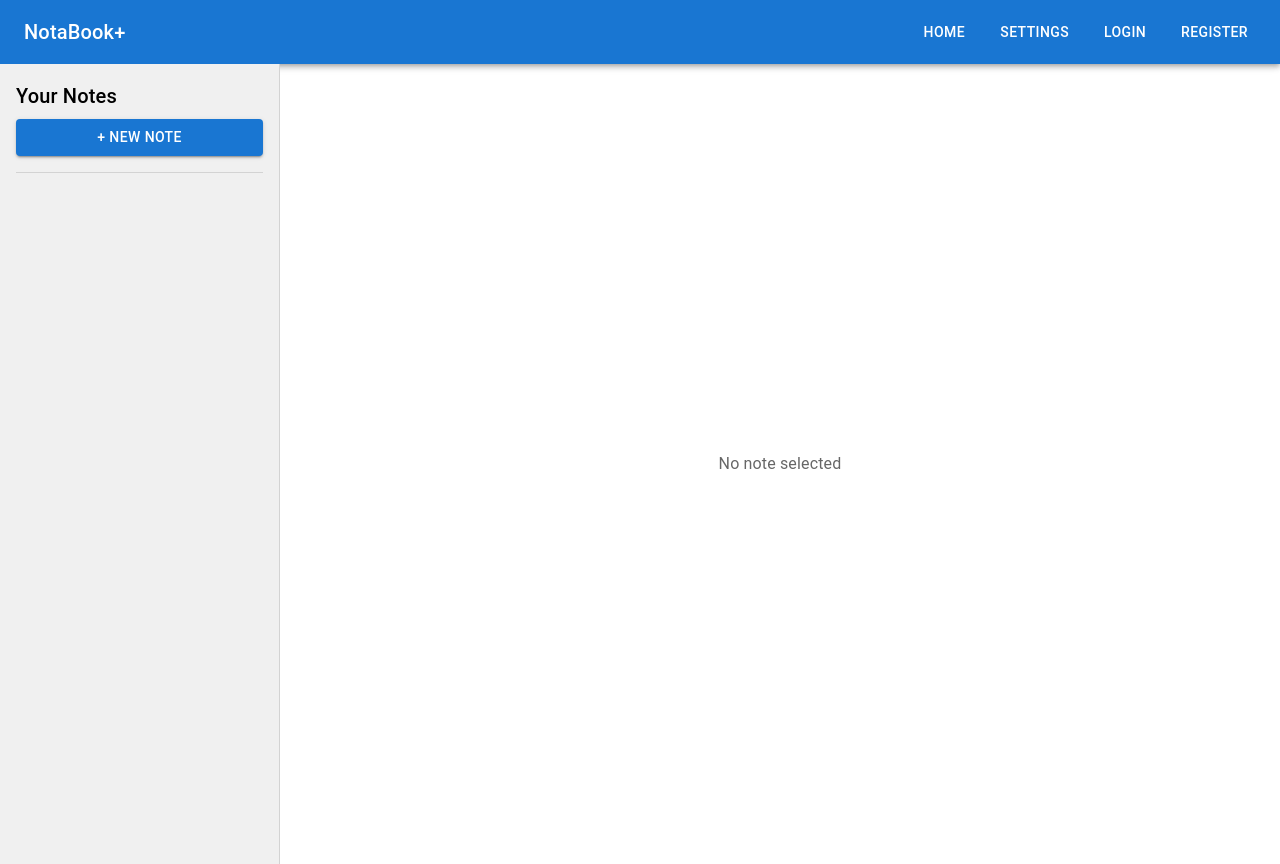
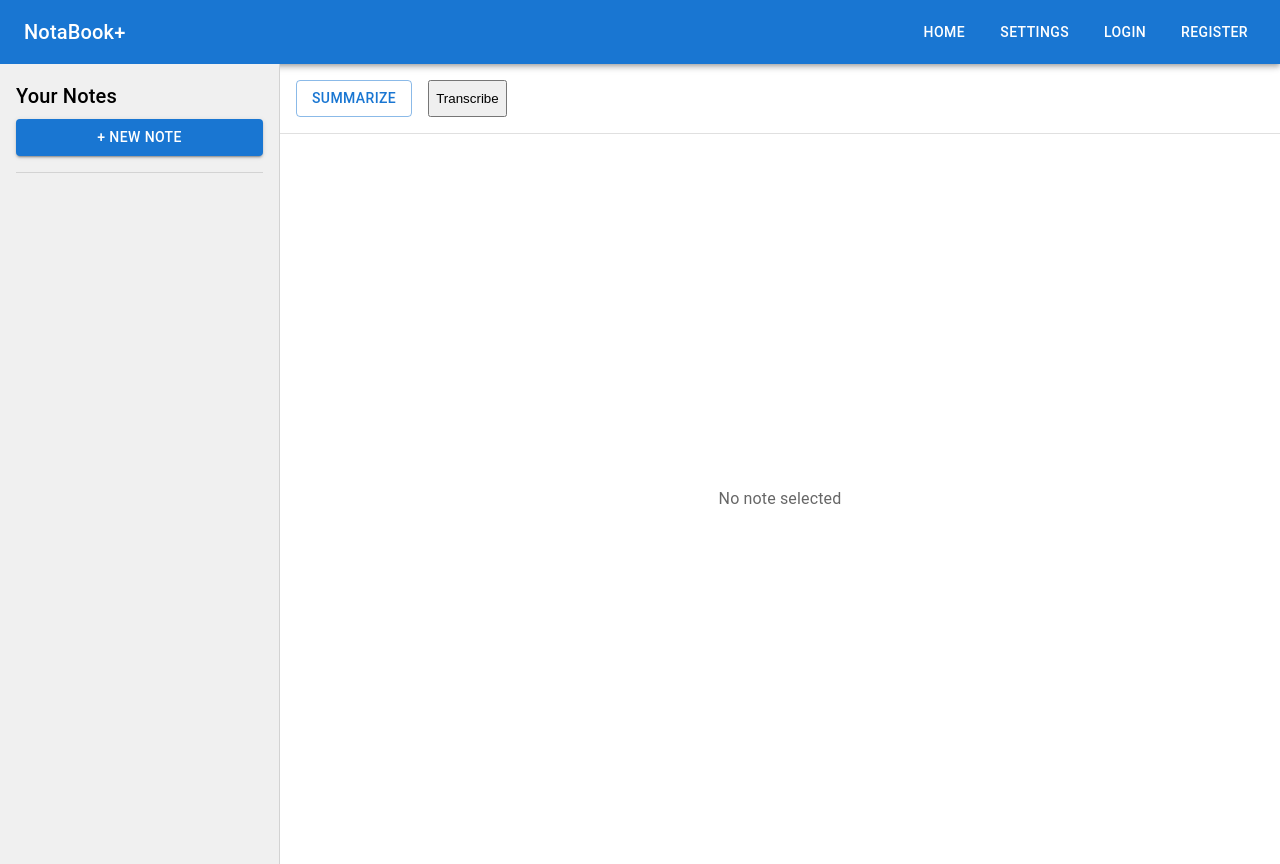
Before and after one commit to bcadestewart/NotaBookPlus, a React (Create React App) app in the folder frontend/: page / in a window 1280 px wide. Built offline with nearby package versions, Linux system fonts and the light colour scheme.

Commit message:
Fixed missing summarize and transcribe buttons

```diff
--- a/frontend/src/pages/Home.js
+++ b/frontend/src/pages/Home.js
@@ -1,5 +1,6 @@
 import { useState, useEffect } from "react";
 import NoteViewer from "../components/NoteViewer";
+import TranscriptionButton from "../components/TranscriptionButton";
 import {
   Box,
   Button,
@@ -9,6 +10,7 @@ import {
   ListItemText,
   Typography,
   useTheme,
+  Stack,
 } from "@mui/material";
 
 export default function Home() {
@@ -72,10 +74,14 @@ export default function Home() {
     }
   };
 
+  const handleSummarize = () => {
+    alert("Summarize feature is not implemented yet.");
+  };
+
   const selectedNote = notes.find((note) => note.id === selectedNoteId);
 
   return (
-    <div style={{ display: "flex" }}>
+    <div style={{ display: "flex", width: "100%" }}>
       <Box
         sx={{
           width: 280,
@@ -120,11 +126,17 @@ export default function Home() {
         </List>
       </Box>
 
-      <NoteViewer
-        note={selectedNote}
-        onUpdate={handleUpdateNote}
-        onDelete={handleDeleteNote}
-      />
+      <Box flex={1} display="flex" flexDirection="column">
+        <Stack direction="row" spacing={2} sx={{ p: 2, borderBottom: `1px solid ${theme.palette.divider}` }}>
+          <Button variant="outlined" onClick={handleSummarize}>Summarize</Button>
+          <TranscriptionButton onTranscribe={(text) => handleUpdateNote(selectedNoteId, text)} />
+        </Stack>
+        <NoteViewer
+          note={selectedNote}
+          onUpdate={handleUpdateNote}
+          onDelete={handleDeleteNote}
+        />
+      </Box>
     </div>
   );
 }
```
